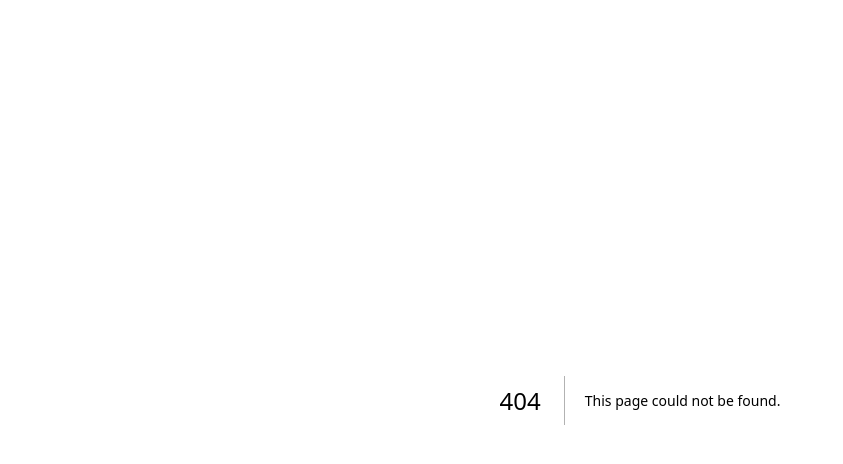
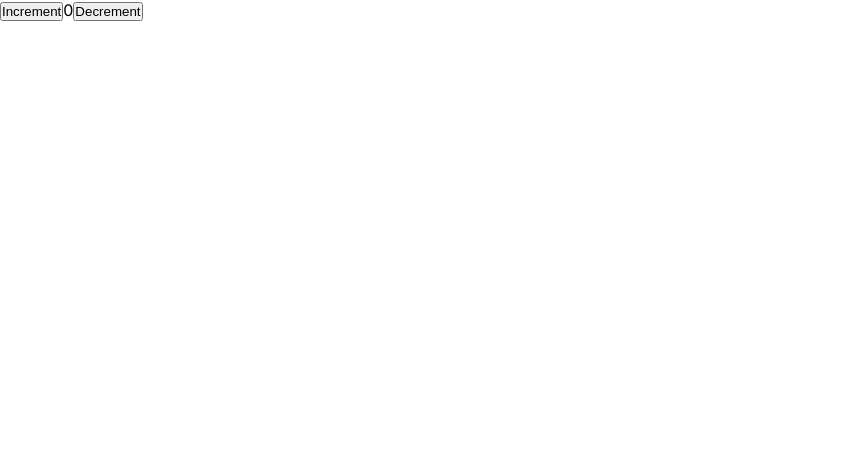
Before and after one commit to jabaaq/Spotify-App, a Next.js app: page /counter in a window 1280 px wide. Before the commit this address had no page. Shown: the top 464 px of the page, without its empty margins (0-843 px from the left). Built offline with nearby package versions, Linux system fonts and the light colour scheme.

Commit message:
Redux has been added / Redux Store has been created

```diff
--- /dev/null
+++ b/app/counter/page.tsx
@@ -0,0 +1,30 @@
+"use client";
+import React from "react";
+import { RootState } from "../store/store";
+import { decrement, increment } from "../store/slice";
+import { useDispatch, useSelector } from "react-redux";
+
+export default function Counter(): JSX.Element {
+  const { value } = useSelector((state: RootState) => state.counterReducer);
+  const dispatch = useDispatch();
+
+  return (
+    <div>
+      <div>
+        <button
+          aria-label="Increment value"
+          onClick={() => dispatch(increment())}
+        >
+          Increment
+        </button>
+        <span>{value}</span>
+        <button
+          aria-label="Decrement value"
+          onClick={() => dispatch(decrement())}
+        >
+          Decrement
+        </button>
+      </div>
+    </div>
+  );
+}
--- a/app/layout.tsx
+++ b/app/layout.tsx
@@ -1,6 +1,7 @@
 import type { Metadata } from "next";
 import { Inter } from "next/font/google";
 import "./globals.scss";
+import { StoreProvider } from "./store/StoreProvider";
 
 const inter = Inter({ subsets: ["latin"] });
 
@@ -15,8 +16,10 @@ export default function RootLayout({
   children: React.ReactNode;
 }>) {
   return (
-    <html lang="en">
-      <body className={inter.className}>{children}</body>
-    </html>
+    <StoreProvider>
+      <html lang="en">
+        <body className={inter.className}>{children}</body>
+      </html>
+    </StoreProvider>
   );
 }
--- /dev/null
+++ b/app/store/StoreProvider.tsx
@@ -0,0 +1,7 @@
+"use client";
+import { store } from "./store";
+import { Provider } from "react-redux";
+
+export const StoreProvider = ({ children }: { children: React.ReactNode }) => {
+  return <Provider store={store}>{children}</Provider>;
+};
--- /dev/null
+++ b/app/store/slice.ts
@@ -0,0 +1,31 @@
+import { createSlice } from "@reduxjs/toolkit";
+import type { PayloadAction } from "@reduxjs/toolkit";
+
+export interface CounterState {
+  value: number;
+}
+
+const initialState: CounterState = {
+  value: 0,
+};
+
+export const counterSlice = createSlice({
+  name: "counter",
+  initialState,
+  reducers: {
+    increment: (state) => {
+      state.value += 1;
+    },
+    decrement: (state) => {
+      state.value -= 1;
+    },
+    incrementByAmount: (state, action: PayloadAction<number>) => {
+      state.value += action.payload;
+    },
+  },
+});
+
+export const { increment, decrement, incrementByAmount } = counterSlice.actions;
+const { reducer } = counterSlice;
+
+export default reducer;
--- /dev/null
+++ b/app/store/store.ts
@@ -0,0 +1,11 @@
+import { configureStore } from "@reduxjs/toolkit";
+import counterReducer from "./slice";
+
+export const store = configureStore({
+  reducer: {
+    counterReducer,
+  },
+});
+
+export type RootState = ReturnType<typeof store.getState>;
+export type AppDispatch = typeof store.dispatch;
--- a/package.json
+++ b/package.json
@@ -9,10 +9,12 @@
     "lint": "next lint"
   },
   "dependencies": {
+    "@reduxjs/toolkit": "^2.2.3",
     "classnames": "^2.5.1",
     "next": "14.1.4",
     "react": "^18",
-    "react-dom": "^18"
+    "react-dom": "^18",
+    "react-redux": "^9.1.0"
   },
   "devDependencies": {
     "@types/classnames": "^2.3.1",
```
Also changed, not shown: 1 other file (tests, documents, lock files or other folders).
